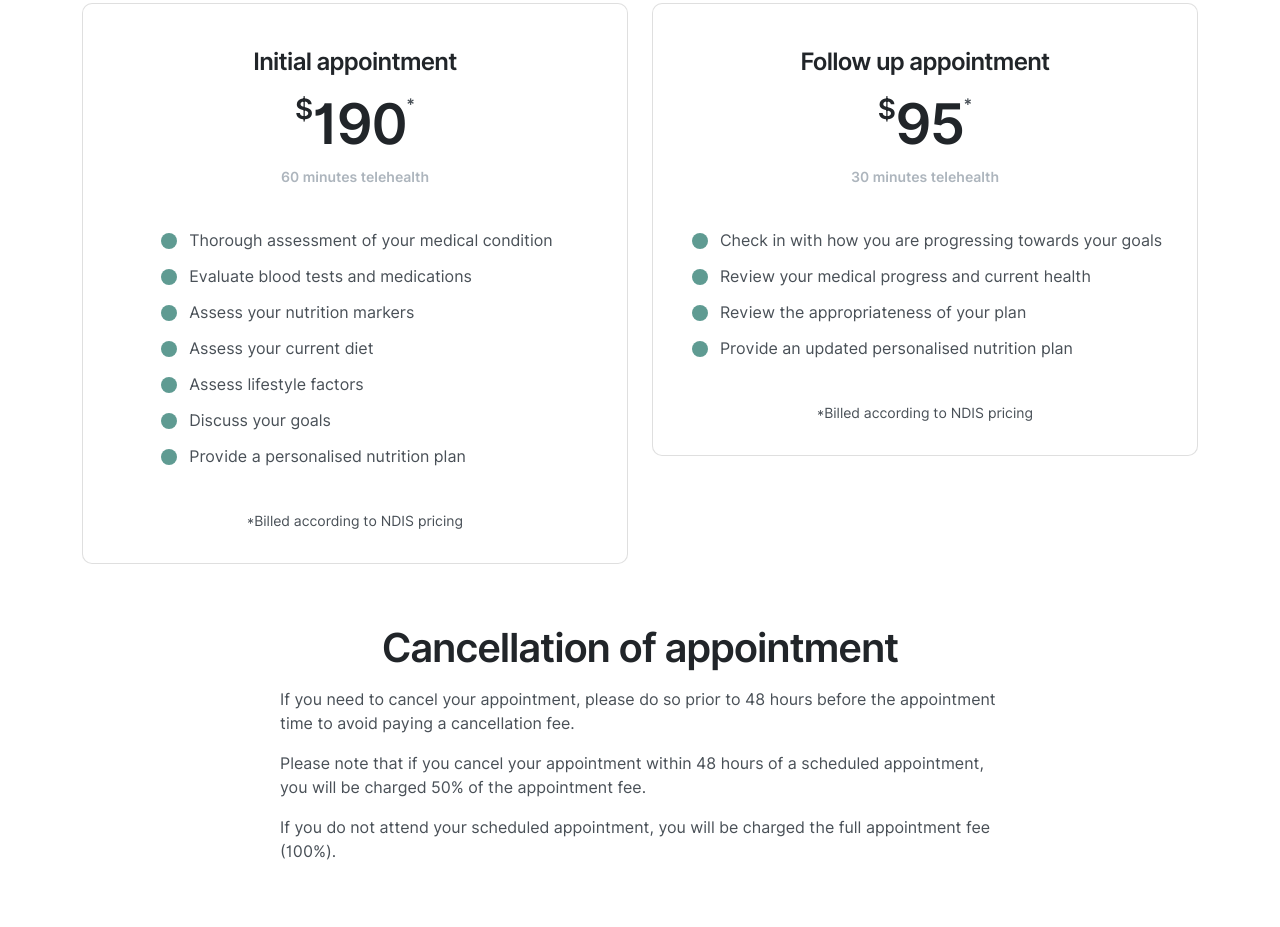
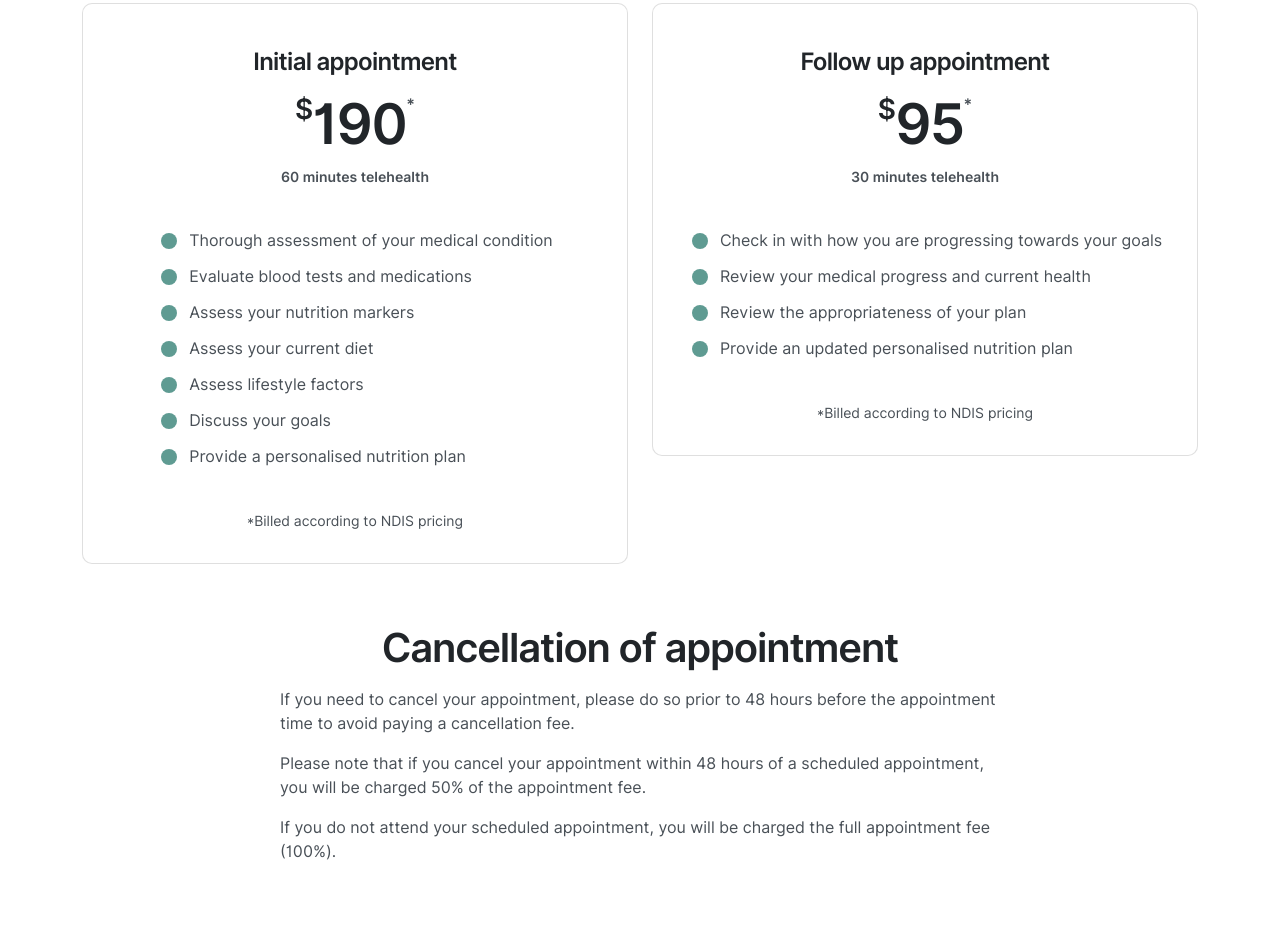
Before and after one commit to cosycollective/dietetics, a plain HTML site: page index.html in a window 1280 px wide. Shown: the part 2793-3720 px from the top of the page. Drawn offline with Linux system fonts and the light colour scheme.

Commit message:
Update telehealth text style

```diff
--- a/index.html
+++ b/index.html
@@ -265,7 +265,7 @@ including:
                 <span class="display-4 mb-0">190</span>
                 <strong>*</strong>
               </div>
-              <span class="text-small text-muted">60 minutes telehealth</span>
+              <span class="text-small">60 minutes telehealth</span>
               <ul class="text-left list-unstyled my-2 my-md-4 jenna-list">
                 <li class="py-1">
                   <img class="icon" src="assets/img/circle.svg" alt="decoration"/></img>
@@ -309,7 +309,7 @@ including:
                 <span class="display-4 mb-0">95</span>
                 <strong>*</strong>
               </div>
-              <span class="text-small text-muted">30 minutes telehealth</span>
+              <span class="text-small">30 minutes telehealth</span>
               <ul class="text-left list-unstyled my-2 my-md-4 jenna-list">
                 <li class="py-1">
                   <img class="icon" src="assets/img/circle.svg" alt="decoration"/></img>
```
